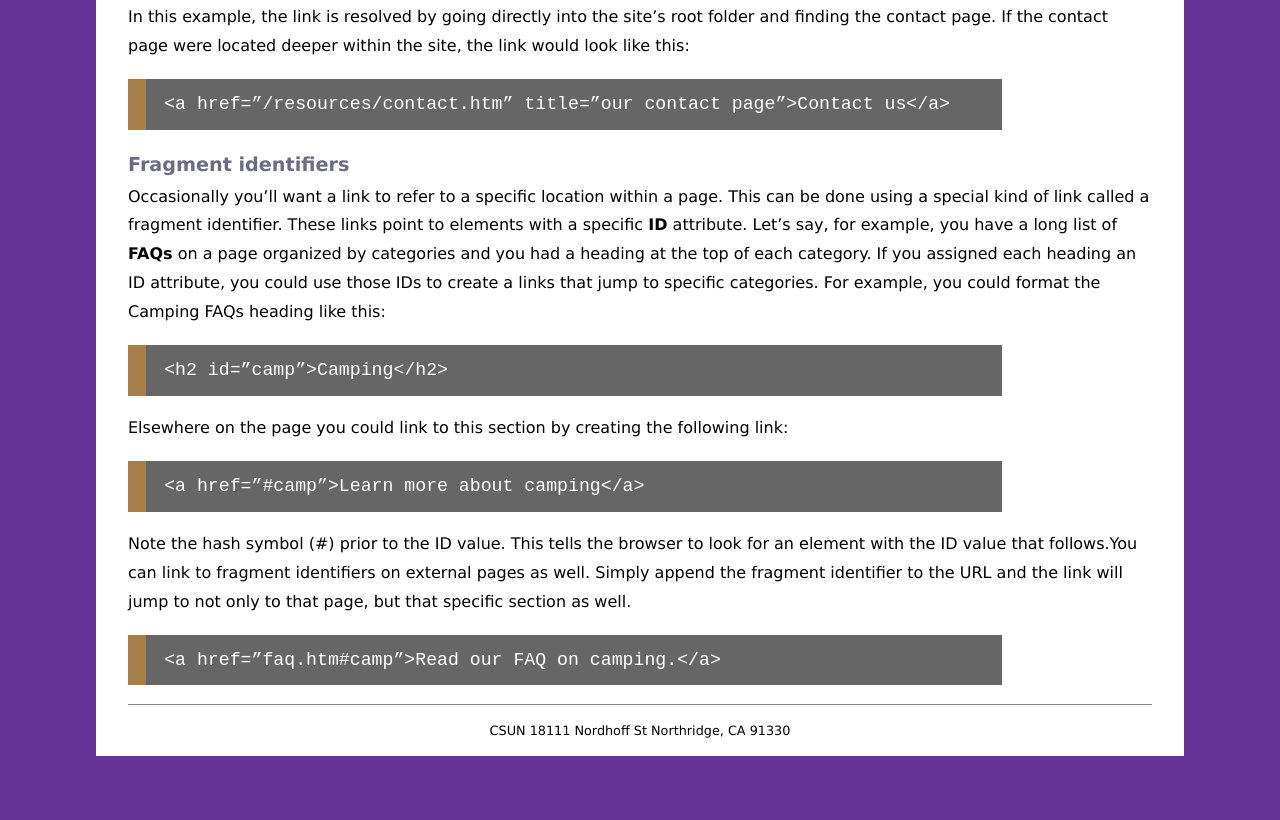
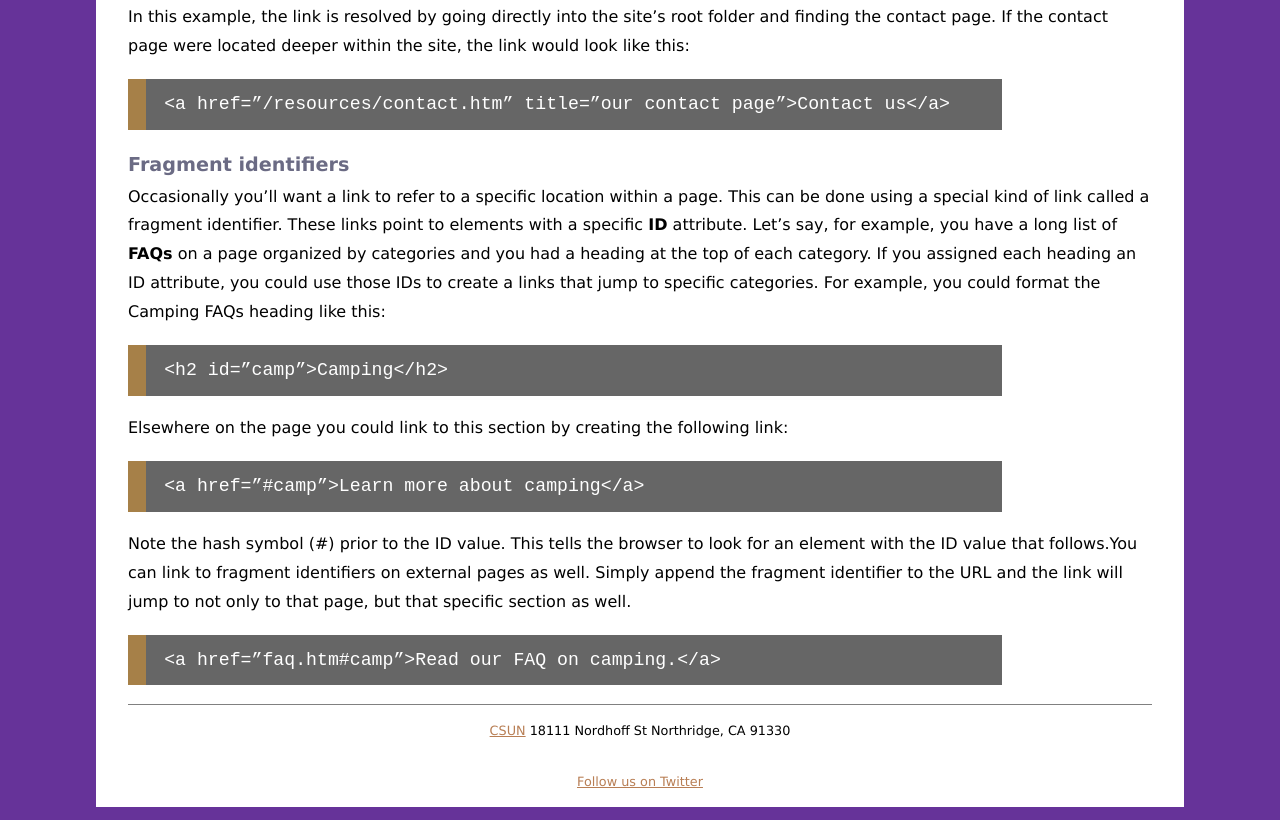
Before and after one commit to saeed-sekandari/Comp484-hw3, a plain HTML site: page links.html in a window 1280 px wide. Shown: the part 1909-2729 px from the top of the page. Before the commit the page ends 2678 px from the top, so only its background shows below. Drawn offline with Linux system fonts and the light colour scheme.

Commit message:
Added links to footer

```diff
--- a/links.html
+++ b/links.html
@@ -168,7 +168,12 @@
       </article>
     </main>
     <footer role="contentinfo">
-      <p>CSUN 18111 Nordhoff St Northridge, CA 91330</p>
+      <p><a href="https://www.csun.edu/" target ="_blank"
+        title="Visit the official CSUN website"
+        rel="noopener noreferrer">
+        CSUN</a> 18111 Nordhoff St Northridge, CA 91330<br>
+      <a href="https://twitter.com/csunorthridge"
+      title="Follow CSUN on Twitter">Follow us on Twitter</a></p>
     </footer>
   </body>
 </html>
```
